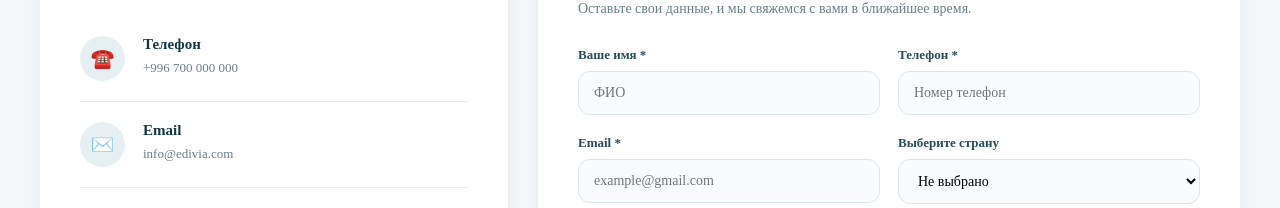
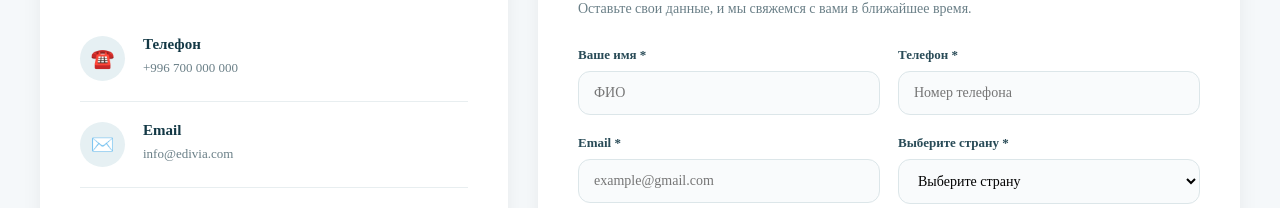
Before and after one commit to aigerimelchibekova7-lang/Studing-abroad, a React (Vite) app: page /contact in a window 1280 px wide. Shown: the part 744-952 px from the top of the page. Built offline with nearby package versions, Linux system fonts and the light colour scheme.

Commit message:
four commit

```diff
--- a/package.json
+++ b/package.json
@@ -10,6 +10,7 @@
     "preview": "vite preview"
   },
   "dependencies": {
+    "@supabase/supabase-js": "^2.117.3",
     "react": "^19.2.8",
     "react-dom": "^19.2.8",
     "react-router-dom": "^7.18.4"
--- a/src/pages/Contact.jsx
+++ b/src/pages/Contact.jsx
@@ -1,14 +1,49 @@
 import React, { useState } from "react";
+import { supabase } from "../supabaseClient";
 import "./Contact.css";
 
 const Contact = () => {
 const [sent, setSent] = useState(false);
+const [loading, setLoading] = useState(false);
+const [error, setError] = useState("");
 
-  const handleSubmit = (e) => {
+const handleSubmit = async (e) => {
   e.preventDefault();
+
+  const form = e.currentTarget;
+  const formData = new FormData(form);
+
+  const application = {
+    full_name: formData.get("full_name").trim(),
+    phone: formData.get("phone").trim(),
+    email: formData.get("email").trim(),
+    country: formData.get("country"),
+    message: formData.get("message").trim(),
+  };
+
+  setLoading(true);
+  setSent(false);
+  setError("");
+
+  try {
+    const { error } = await supabase
+      .from("Contact")
+      .insert([application]);
+
+    if (error) {
+      throw error;
+    }
+
     setSent(true);
-    e.target.reset()
+    form.reset();
+  } catch (err) {
+    console.error("Supabase катасы:", err);
+    setError(err.message || "Маалымат жөнөтүлгөн жок.");
+  } finally {
+    setLoading(false);
+  }
 };
+
 
   return (
     <section className="contact-page">
@@ -63,53 +98,76 @@ const Contact = () => {
          </div>
         <div className="contact-form">
        <h2>Напишите нам</h2>
-          <p className="form-description">Оставьте свои данные, и мы свяжемся с вами в ближайшее время.</p>
+       <p className="form-description">
+       Оставьте свои данные, и мы свяжемся с вами в ближайшее время.</p>
   <form onSubmit={handleSubmit}>
     <div className="form-row">
       <div className="form-group">
         <label>Ваше имя *</label>
-                <input type="text" placeholder="ФИО" required/>
+        <input
+          type="text"
+          name="full_name"
+          placeholder="ФИО"
+          required/>
       </div>
-
       <div className="form-group">
         <label>Телефон *</label>
         <input
           type="tel"
-                  placeholder="Номер телефон"
-                  required
-                />
+          name="phone"
+          placeholder="Номер телефона"
+          required/>
       </div>
     </div>
     <div className="form-row">
       <div className="form-group">
         <label>Email *</label>
-                <input type="email" placeholder="example@gmail.com" required/>
+        <input
+          type="email"
+          name="email"
+          placeholder="example@gmail.com"
+          required/>
       </div>
       <div className="form-group">
-                <label>Выберите страну</label>
-                <select>
-                  <option>Не выбрано</option>
-                  <option>Саудовская Аравия</option>
-                  <option>Южная Корея</option>
-                  <option>Германия</option>
-                  <option>Италия</option>
-                  <option>Турция</option>
-                  <option>Китай</option>
+        <label>Выберите страну *</label>
+        <select name="country" defaultValue="" required>
+          <option value="" disabled>
+            Выберите страну
+          </option>
+          <option value="Саудовская Аравия">Саудовская Аравия</option>
+          <option value="Южная Корея">Южная Корея</option>
+          <option value="Германия">Германия</option>
+          <option value="Италия">Италия</option>
+          <option value="Турция">Турция</option>
+          <option value="Китай">Китай</option>
         </select>
       </div>
     </div>
+
     <div className="form-group">
       <label>Ваше сообщение *</label>
-              <textarea placeholder="Напишите, что вас интересует..."required></textarea>
+      <textarea
+        name="message"
+        placeholder="Напишите, что вас интересует..."
+        required
+      />
     </div>
-            <button type="submit">
-              Отправить сообщение →
+
+    <button type="submit" disabled={loading}>
+      {loading ? "Отправка..." : "Отправить сообщение →"}
     </button>
   </form>
+
   {sent && (
     <div className="success-message">
-              ✅ Спасибо! Ваше сообщение отправлено.
+      ✅ Спасибо! Ваше сообщение успешно отправлено.
       Мы свяжемся с вами в ближайшее время.
+    </div>
+  )}
+
+  {error && (
+    <div className="error-message" role="alert">
+      ❌ {error}
     </div>
   )}
 </div>
--- /dev/null
+++ b/src/supabaseClient.js
@@ -0,0 +1,7 @@
+
+import { createClient } from "@supabase/supabase-js";
+
+export const supabase = createClient(
+  import.meta.env.VITE_SUPABASE_URL,
+  import.meta.env.VITE_SUPABASE_ANON_KEY
+);
```
Also changed, not shown: 2 other files (tests, documents, lock files or other folders). Lines whose indentation alone changed are shown as unchanged.
